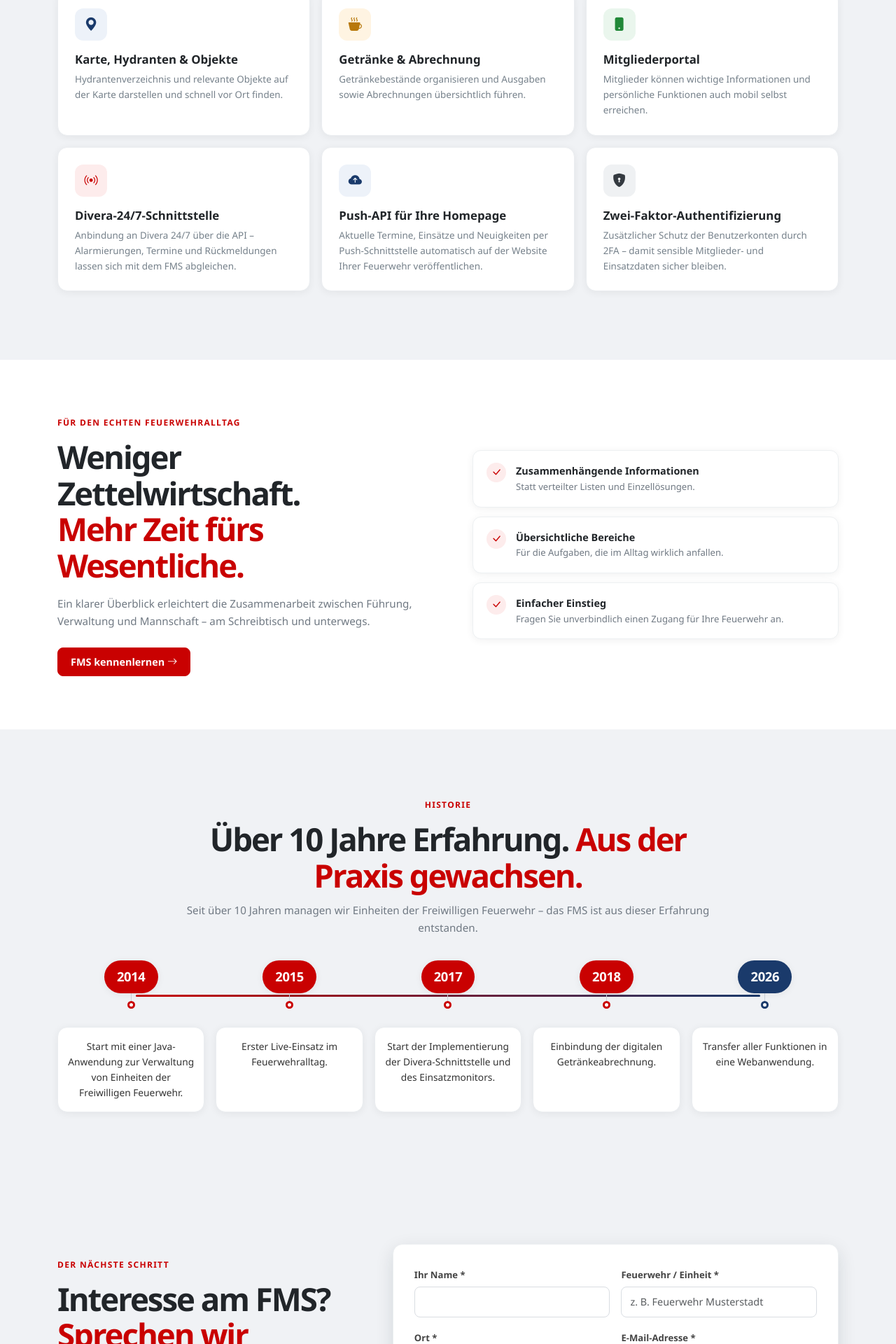
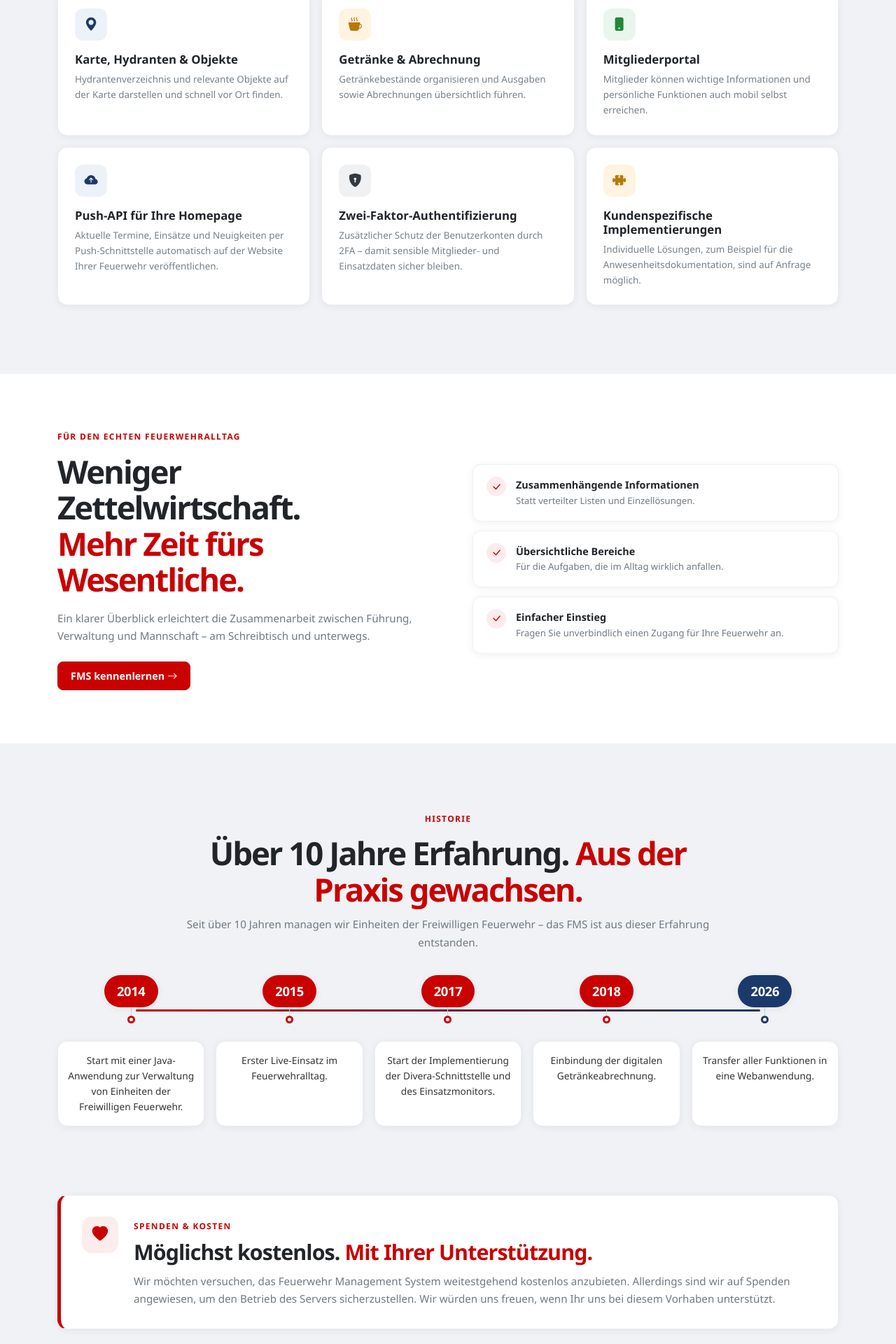
Before and after one commit to Mark85767/FeuerwehrManagementSystem-Homepage, a PHP site: page / in a window 1280 px wide. Shown: the part 1440-3360 px from the top of the page at 70% size. Run offline with PHP 8.4, Linux system fonts and the light colour scheme.

Commit message:
Offene Issues umsetzen: Divera entfernt, Spendenhinweis, Dark Mode, Menü schließt automatisch, kundenspezifische Implementierungen
Closes #5, #6, #7, #8, #9

Co-Authored-By: Claude Sonnet 5.5 <noreply@anthropic.com>
Claude-Session: https://claude.ai/code/session_01Dmon5KchuaxDAj2aJAng2e

```diff
--- a/assets/homepage.css
+++ b/assets/homepage.css
@@ -185,3 +185,61 @@ a { color: var(--fw-red); }
     .timeline-year { align-self: flex-start; }
     .timeline p { margin-left: 26px; width: auto; }
 }
+
+/* Spenden & Kosten */
+.donate-section { padding-top: 0; padding-bottom: 40px; }
+.donate-card { display: flex; align-items: flex-start; gap: 22px; padding: 30px; border: 1px solid #eaedf0; border-left: 5px solid var(--fw-red); border-radius: var(--radius); background: #fff; box-shadow: var(--shadow); }
+.donate-card h2 { margin: 8px 0 10px; color: var(--fw-dark); font-size: clamp(1.4rem,3vw,1.9rem); font-weight: 800; letter-spacing: -.03em; }
+.donate-card h2 span { color: var(--fw-red); }
+.donate-card p { margin: 0; color: #707983; }
+.donate-icon { display: grid; flex: 0 0 52px; width: 52px; height: 52px; place-items: center; border-radius: 14px; background: #fdecec; color: var(--fw-red); font-size: 1.4rem; }
+@media (max-width: 575.98px) { .donate-card { flex-direction: column; padding: 22px; } }
+
+/* Dark Mode */
+.theme-toggle { padding: 8px 12px; border: 1px solid #d9dde2; background: transparent; color: var(--fw-dark); }
+.theme-toggle:hover { border-color: var(--fw-red); color: var(--fw-red); }
+@media (max-width: 991.98px) { .theme-toggle { align-self: flex-start; margin-top: 8px; } }
+
+[data-bs-theme="dark"] {
+    --fw-ground: #14171a;
+    --fw-text: #d5d9de;
+    --fw-dark: #f1f3f5;
+    --fw-blue: #8fb1e8;
+    --shadow: 0 2px 12px rgba(0,0,0,.35);
+    --shadow-strong: 0 8px 26px rgba(0,0,0,.5);
+    color-scheme: dark;
+}
+[data-bs-theme="dark"] a { color: #ff6b6b; }
+[data-bs-theme="dark"] .btn-fw, [data-bs-theme="dark"] a.btn-fw { color: #fff; }
+[data-bs-theme="dark"] .btn-fw-outline, [data-bs-theme="dark"] a.btn-fw-outline { color: #ff6b6b; }
+[data-bs-theme="dark"] .btn-fw-outline:hover, [data-bs-theme="dark"] a.btn-fw-outline:hover { color: #fff; }
+[data-bs-theme="dark"] .site-header { background: rgba(26,29,33,.96); border-bottom-color: rgba(255,255,255,.08); }
+[data-bs-theme="dark"] .navbar-nav .nav-link { color: #c3c9d0; }
+[data-bs-theme="dark"] .navbar-nav .nav-link:hover { color: #ff6b6b; }
+[data-bs-theme="dark"] .navbar-toggler { color: var(--fw-dark); }
+[data-bs-theme="dark"] .theme-toggle { border-color: #444b53; color: #f1f3f5; }
+[data-bs-theme="dark"] .hero { background: linear-gradient(115deg,#1a1d21 0%,#1a1d21 57%,#2a1a1c 100%); }
+[data-bs-theme="dark"] .hero-lead, [data-bs-theme="dark"] .hero-note, [data-bs-theme="dark"] .section-heading p,
+[data-bs-theme="dark"] .benefits p, [data-bs-theme="dark"] .request-copy > p, [data-bs-theme="dark"] .request-promise,
+[data-bs-theme="dark"] .donate-card p, [data-bs-theme="dark"] .feature-card p { color: #a4acb4; }
+[data-bs-theme="dark"] .hero-bottom { border-top-color: #2d3238; color: #a4acb4; }
+[data-bs-theme="dark"] .visual-main { border-color: rgba(255,255,255,.08); background: rgba(34,38,43,.96); }
+[data-bs-theme="dark"] .visual-mark, [data-bs-theme="dark"] .feature-icon.red, [data-bs-theme="dark"] .benefit-list > div > span, [data-bs-theme="dark"] .donate-icon { background: #3a1f21; }
+[data-bs-theme="dark"] .visual-stats > div { background: #2a2e33; }
+[data-bs-theme="dark"] .visual-stats b { color: #e1e5e9; }
+[data-bs-theme="dark"] .visual-progress { background: #30353b; }
+[data-bs-theme="dark"] .visual-badge { background: #2d3238; }
+[data-bs-theme="dark"] .feature-card, [data-bs-theme="dark"] .benefit-list > div, [data-bs-theme="dark"] .request-card,
+[data-bs-theme="dark"] .timeline p, [data-bs-theme="dark"] .donate-card { border-color: #2d3238; background: #1f2327; }
+[data-bs-theme="dark"] .donate-card { border-left-color: var(--fw-red); }
+[data-bs-theme="dark"] .feature-icon.blue { background: #1f2c44; }
+[data-bs-theme="dark"] .feature-icon.green { background: #1c3324; color: #5fd07f; }
+[data-bs-theme="dark"] .feature-icon.amber { background: #3a2d12; color: #f0b44c; }
+[data-bs-theme="dark"] .feature-icon.dark { background: #2d3238; color: #e1e5e9; }
+[data-bs-theme="dark"] .benefits { background: #1a1d21; }
+[data-bs-theme="dark"] .form-control { border-color: #3a4047; background: #14171a; color: #e1e5e9; }
+[data-bs-theme="dark"] .form-label { color: #c3c9d0; }
+[data-bs-theme="dark"] .form-check-label, [data-bs-theme="dark"] .request-card .form-text { color: #a4acb4; }
+[data-bs-theme="dark"] .timeline li::after { background: #1a1d21; }
+[data-bs-theme="dark"] .timeline li::before { background: #444b53; }
+[data-bs-theme="dark"] .site-footer { border-top-color: #2d3238; background: #1a1d21; color: #a4acb4; }
--- /dev/null
+++ b/assets/menu.js
@@ -0,0 +1,11 @@
+(function () {
+    var menue = document.getElementById('hauptmenue');
+    if (!menue || !window.bootstrap) { return; }
+    menue.querySelectorAll('a.nav-link, a.btn').forEach(function (link) {
+        link.addEventListener('click', function () {
+            if (menue.classList.contains('show')) {
+                bootstrap.Collapse.getOrCreateInstance(menue).hide();
+            }
+        });
+    });
+})();
--- /dev/null
+++ b/assets/theme.js
@@ -0,0 +1,24 @@
+(function () {
+    var wurzel = document.documentElement;
+    var gespeichert = null;
+    try { gespeichert = localStorage.getItem('fms-theme'); } catch (e) {}
+    var theme = gespeichert || (window.matchMedia && matchMedia('(prefers-color-scheme: dark)').matches ? 'dark' : 'light');
+    wurzel.setAttribute('data-bs-theme', theme);
+
+    document.addEventListener('DOMContentLoaded', function () {
+        var knopf = document.getElementById('themeToggle');
+        if (!knopf) { return; }
+        function symbol() {
+            var dunkel = wurzel.getAttribute('data-bs-theme') === 'dark';
+            knopf.innerHTML = '<i class="bi ' + (dunkel ? 'bi-sun-fill' : 'bi-moon-stars-fill') + '"></i>';
+            knopf.setAttribute('aria-pressed', dunkel ? 'true' : 'false');
+        }
+        symbol();
+        knopf.addEventListener('click', function () {
+            var neu = wurzel.getAttribute('data-bs-theme') === 'dark' ? 'light' : 'dark';
+            wurzel.setAttribute('data-bs-theme', neu);
+            try { localStorage.setItem('fms-theme', neu); } catch (e) {}
+            symbol();
+        });
+    });
+})();
--- a/index.php
+++ b/index.php
@@ -195,6 +195,7 @@ if ($_SERVER['REQUEST_METHOD'] === 'POST') {
     <link href="https://cdn.jsdelivr.net/npm/bootstrap@5.3.3/dist/css/bootstrap.min.css" integrity="sha384-QWTKZyjpPEjISv5WaRU9OFeRpok6YctnYmDr5pNlyT2bRjXh0JMhjY6hW+ALEwIH" crossorigin="anonymous" rel="stylesheet">
     <link href="https://cdn.jsdelivr.net/npm/bootstrap-icons@1.11.3/font/bootstrap-icons.css" integrity="sha384-tViUnnbYAV00FLIhhi3v/dWt3Jxw4gZQcNoSCxCIFNJVCx7/D55/wXsrNIRANwdD" crossorigin="anonymous" rel="stylesheet">
     <link href="assets/homepage.css" rel="stylesheet">
+    <script src="assets/theme.js"></script>
 </head>
 <body>
 <header class="site-header">
@@ -213,6 +214,7 @@ if ($_SERVER['REQUEST_METHOD'] === 'POST') {
                 <a class="nav-link" href="#historie">Historie</a>
                 <a class="btn btn-fw ms-lg-2" href="#zugang">Zugang anfragen</a>
                 <a class="btn btn-fw-outline ms-lg-2" href="<?= h(FMS_ANMELDE_URL) ?>">Anmelden</a>
+                <button class="btn theme-toggle ms-lg-1" type="button" id="themeToggle" aria-label="Zwischen hellem und dunklem Layout wechseln" title="Layout wechseln"><i class="bi bi-moon-stars-fill"></i></button>
             </div>
         </div>
     </nav>
@@ -271,9 +273,9 @@ if ($_SERVER['REQUEST_METHOD'] === 'POST') {
             <div class="col-md-6 col-lg-4"><article class="feature-card"><span class="feature-icon blue"><i class="bi bi-geo-alt-fill"></i></span><h3>Karte, Hydranten &amp; Objekte</h3><p>Hydrantenverzeichnis und relevante Objekte auf der Karte darstellen und schnell vor Ort finden.</p></article></div>
             <div class="col-md-6 col-lg-4"><article class="feature-card"><span class="feature-icon amber"><i class="bi bi-cup-hot-fill"></i></span><h3>Getränke &amp; Abrechnung</h3><p>Getränkebestände organisieren und Ausgaben sowie Abrechnungen übersichtlich führen.</p></article></div>
             <div class="col-md-6 col-lg-4"><article class="feature-card"><span class="feature-icon green"><i class="bi bi-phone-fill"></i></span><h3>Mitgliederportal</h3><p>Mitglieder können wichtige Informationen und persönliche Funktionen auch mobil selbst erreichen.</p></article></div>
-            <div class="col-md-6 col-lg-4"><article class="feature-card"><span class="feature-icon red"><i class="bi bi-broadcast"></i></span><h3>Divera-24/7-Schnittstelle</h3><p>Anbindung an Divera 24/7 über die API – Alarmierungen, Termine und Rückmeldungen lassen sich mit dem FMS abgleichen.</p></article></div>
             <div class="col-md-6 col-lg-4"><article class="feature-card"><span class="feature-icon blue"><i class="bi bi-cloud-arrow-up-fill"></i></span><h3>Push-API für Ihre Homepage</h3><p>Aktuelle Termine, Einsätze und Neuigkeiten per Push-Schnittstelle automatisch auf der Website Ihrer Feuerwehr veröffentlichen.</p></article></div>
             <div class="col-md-6 col-lg-4"><article class="feature-card"><span class="feature-icon dark"><i class="bi bi-shield-lock-fill"></i></span><h3>Zwei-Faktor-Authentifizierung</h3><p>Zusätzlicher Schutz der Benutzerkonten durch 2FA – damit sensible Mitglieder- und Einsatzdaten sicher bleiben.</p></article></div>
+            <div class="col-md-6 col-lg-4"><article class="feature-card"><span class="feature-icon amber"><i class="bi bi-puzzle-fill"></i></span><h3>Kundenspezifische Implementierungen</h3><p>Individuelle Lösungen, zum Beispiel für die Anwesenheitsdokumentation, sind auf Anfrage möglich.</p></article></div>
         </div>
     </section>
 
@@ -306,6 +308,17 @@ if ($_SERVER['REQUEST_METHOD'] === 'POST') {
             <li><span class="timeline-year">2018</span><p>Einbindung der digitalen Getränkeabrechnung.</p></li>
             <li><span class="timeline-year">2026</span><p>Transfer aller Funktionen in eine Webanwendung.</p></li>
         </ol>
+    </section>
+
+    <section class="section container donate-section" id="spenden">
+        <div class="donate-card">
+            <span class="donate-icon"><i class="bi bi-heart-fill"></i></span>
+            <div>
+                <span class="eyebrow">Spenden &amp; Kosten</span>
+                <h2>Möglichst kostenlos. <span>Mit Ihrer Unterstützung.</span></h2>
+                <p>Wir möchten versuchen, das Feuerwehr Management System weitestgehend kostenlos anzubieten. Allerdings sind wir auf Spenden angewiesen, um den Betrieb des Servers sicherzustellen. Wir würden uns freuen, wenn Ihr uns bei diesem Vorhaben unterstützt.</p>
+            </div>
+        </div>
     </section>
 
     <section class="section request-section" id="zugang">
@@ -349,5 +362,6 @@ if ($_SERVER['REQUEST_METHOD'] === 'POST') {
     </div>
 </footer>
 <script src="https://cdn.jsdelivr.net/npm/bootstrap@5.3.3/dist/js/bootstrap.bundle.min.js" integrity="sha384-YvpcrYf0tY3lHB60NNkmXc5s9fDVZLESaAA55NDzOxhy9GkcIdslK1eN7N6jIeHz" crossorigin="anonymous"></script>
+<script src="assets/menu.js"></script>
 </body>
 </html>
```
